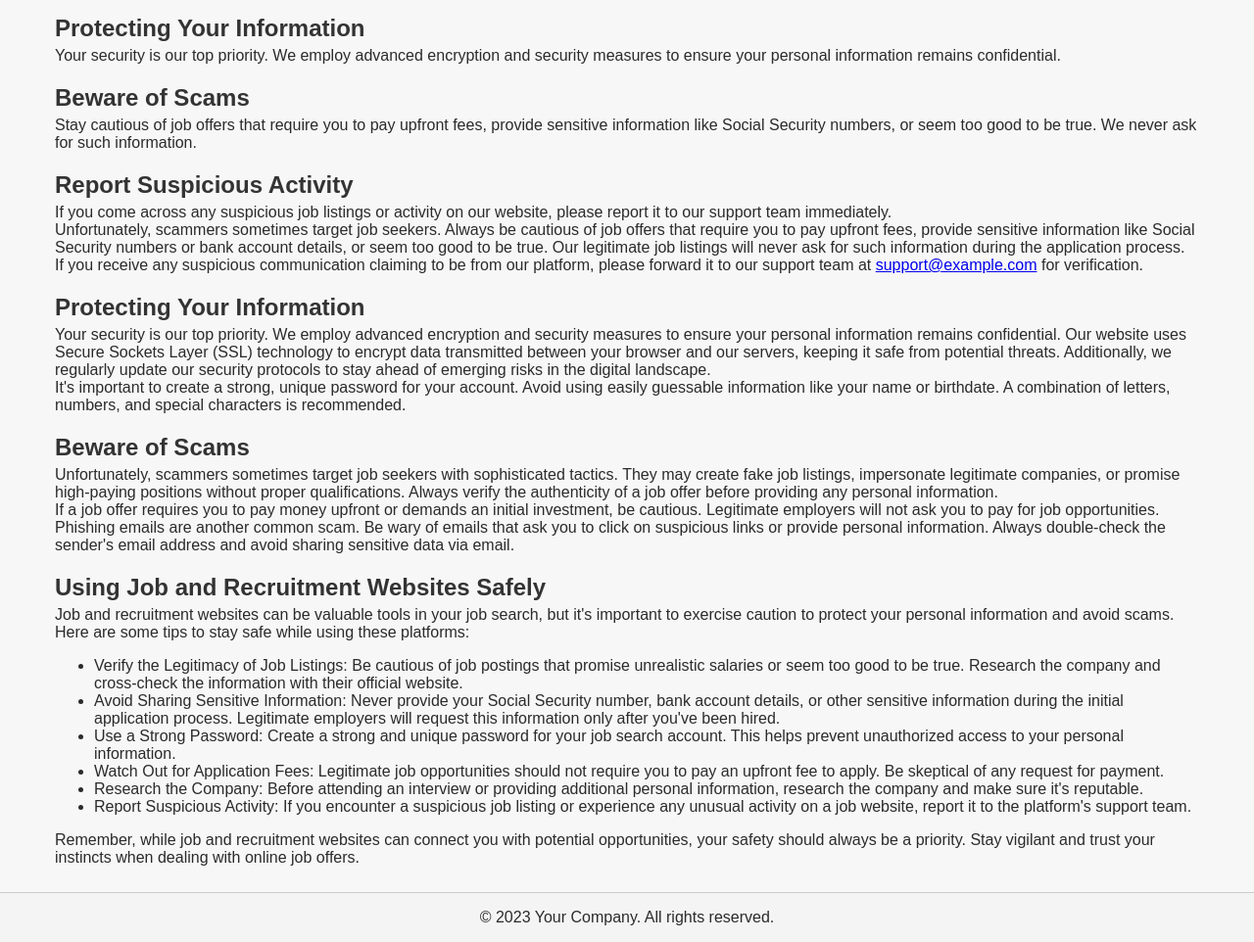
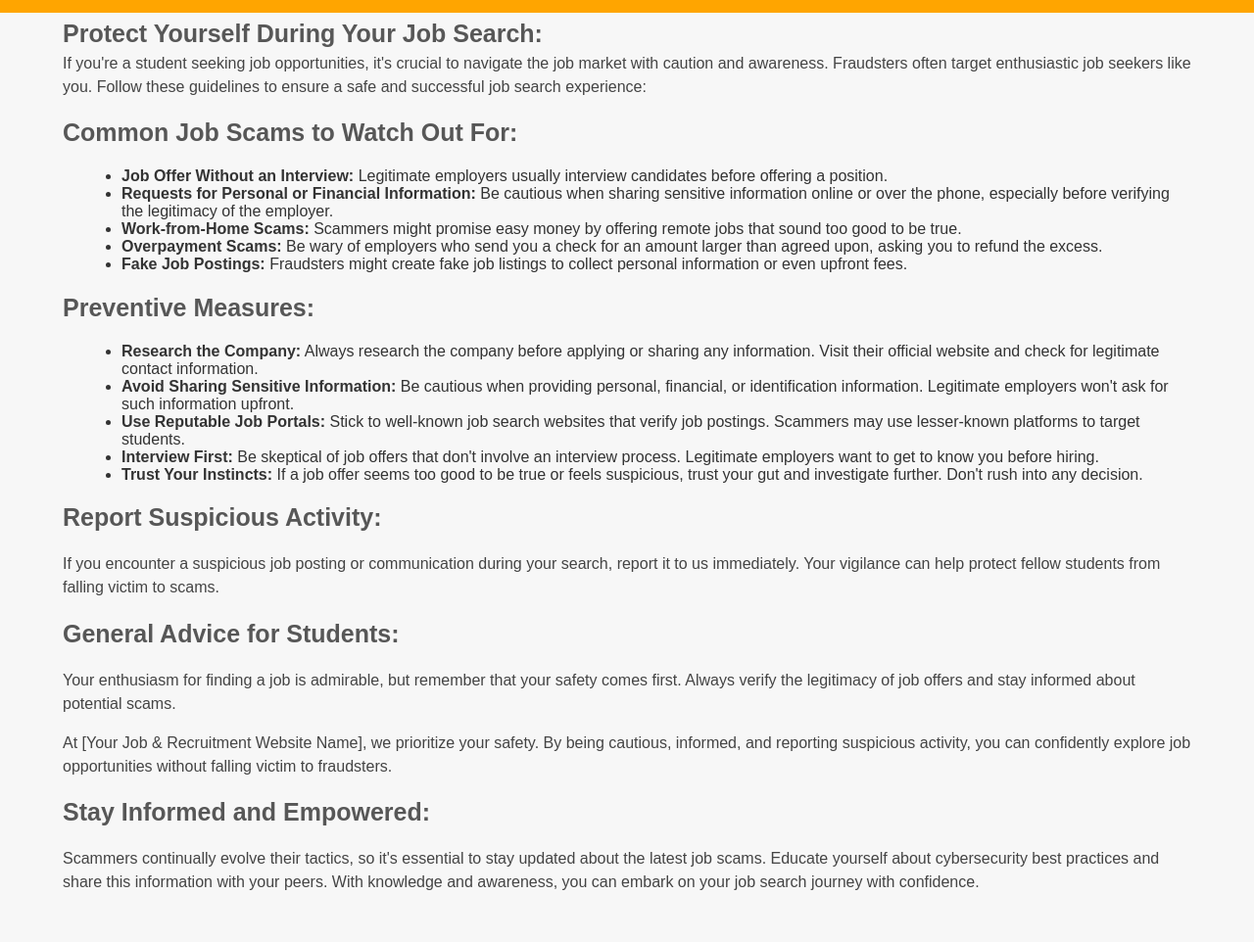
Before and after one commit to saurabh99t/spires-about-us-page, a plain HTML site: page index.html in a window 1280 px wide. Shown: the part 80-1042 px from the top of the page at 98% size. After the commit the page ends 1009 px from the top, so only its background shows below. Drawn offline with Linux system fonts and the light colour scheme.

Commit message:
Add files via upload

```diff
--- a/index.html
+++ b/index.html
@@ -1,201 +1,131 @@
+
+
+
+
+
+
+
+
+
+
+
+
+
+
 <!DOCTYPE html>
 <html lang="en">
 <head>
 <meta charset="UTF-8">
 <meta name="viewport" content="width=device-width, initial-scale=1.0">
-    <title>Fraud and Security</title>
+<title>Beware of Fraudsters</title>
 <style>
+    body {
+      font-family: Arial, sans-serif;
+      margin: 0;
+      padding: 0;
+      background-color: #f7f7f7;
+    }
+    header {
+      background-color: orange;
+      color: white;
+      text-align: center;
+      padding: 0.4rem;
+    }
 
 
+    #h2-top {
+        padding-top: 2px;
+        margin-top: 5px;
+        margin-bottom: 0;
+    }
+    .container {
+      max-width: 90%;
+      margin: 0 auto;
+      padding: 0 1rem;
+      /* background-color: white; */
+      /* box-shadow: 0px 0px 10px rgba(0, 0, 0, 0.1); */
+    }
+    h1 {
+      color: #ffffff;
+    }
+    h2 {
+      color: #575757;
+      font-size: 25px;
 
-/* ... Previous styles ... */
-
-/* Styling enhancements */
-body {
-    background-color: #f7f7f7;
-    /* color: #333; */
-    color: #2b2b2b; /* Updated font color */
-    font-family: "Arial", sans-serif; /* Updated font style */
+    }
+    ul {
+      list-style-type: disc;
+      margin-left: 20px;
+      color: #333;
+    }
+    p {
+      color: #444;
+      line-height: 1.5;
+      margin-top: 4px;
+    }
+    .important {
+      color: #d9534f;
+      font-weight: bold;
     }
 
-header {
-    /* background-color: #ff7b00; */
-    color: white;
-    text-align: center;
-    padding: 1rem 0;
-    animation: fadeInDown 1s ease;
+
+    .fade-in {
+    opacity: 0;
+    transform: translateY(20px);
+    animation: fadeInAnimation ease 1s forwards;
   }
 
-main {
-    max-width: 800px;
-    margin: 0 auto;
-    padding: 2rem;
-    animation: fadeIn 1s ease;
-}
-
-.content {
-    /* margin-bottom: 2rem; */
-    /* border: 1px solid #ccc; */
-    padding: 10px 1.5rem;
-    border-radius: 10px;
-    /* background-color: white; */
-    /* box-shadow: 0px 4px 8px rgba(0, 0, 0, 0.1); */
-    animation: fadeInUp 1s ease;
-}
-
-/* Keyframe animations */
-@keyframes fadeIn {
-    from {
+  @keyframes fadeInAnimation {
+    0% {
       opacity: 0;
       transform: translateY(20px);
     }
-    to {
+    100% {
       opacity: 1;
       transform: translateY(0);
     }
   }
 
-@keyframes fadeInDown {
-    from {
-        opacity: 0;
-        transform: translateY(-20px);
-    }
-    to {
-        opacity: 1;
-        transform: translateY(0);
-    }
-}
 
-@keyframes fadeInUp {
-    from {
-        opacity: 0;
-        transform: translateY(20px);
-    }
-    to {
-        opacity: 1;
-        transform: translateY(0);
-    }
-}
-
-/* ... Rest of the styles ... */
-
-
-
-
-        /* Reset some default styles for consistency */
-body, h1, h2, p {
-    margin: 0;
-    padding: 0;
-}
-
-body {
-    font-family: Arial, sans-serif;
-}
-
-header {
-    background-color: orange;
-    color: white;
-    text-align: center;
-    padding: 1rem 0;
-}
-
-main {
-    max-width: 95%;
-    margin: 0 auto;
-    padding: 1rem;
-}
-
-.content {
-    /* margin-bottom: 15px; */
-
-}
-
-h2 {
-    color: #333;
-    margin-bottom: 5px;
-}
-
-footer {
-    text-align: center;
-    padding: 1rem;
-    background-color: #f4f4f4;
-    border-top: 1px solid #ccc;
-}
-
-@media only screen and (max-width: 600px) {
-    main {
-        padding: 1rem;
-    }
-}
 
   </style>
 </head>
 <body>
   <header>
-        <h1>Fraud and Security</h1>
+    <h1 class="fade-in" >Beware of Fraudsters </h1>
   </header>
-    <main>
-        <section class="content">
-            <h2>Protecting Your Information</h2>
-            <p>Your security is our top priority. We employ advanced encryption and security measures to ensure your personal information remains confidential.</p>
-        </section>
-        <section class="content">
-            <h2>Beware of Scams</h2>
-            <p>Stay cautious of job offers that require you to pay upfront fees, provide sensitive information like Social Security numbers, or seem too good to be true. We never ask for such information.</p>
-        </section>
-        <section class="content">
-            <h2>Report Suspicious Activity</h2>
-            <p>If you come across any suspicious job listings or activity on our website, please report it to our support team immediately.</p>
-            <p>Unfortunately, scammers sometimes target job seekers. Always be cautious of job offers that require you to pay upfront fees, provide sensitive information like Social Security numbers or bank account details, or seem too good to be true. Our legitimate job listings will never ask for such information during the application process.</p>
-            <p>If you receive any suspicious communication claiming to be from our platform, please forward it to our support team at <a href="mailto:support@example.com">support@example.com</a> for verification.</p>
-        </section>
+  <div class="container fade-in">
+    <h2 id="h2-top">Protect Yourself During Your Job Search:</h2>
+    <p>If you're a student seeking job opportunities, it's crucial to navigate the job market with caution and awareness. Fraudsters often target enthusiastic job seekers like you. Follow these guidelines to ensure a safe and successful job search experience:</p>
 
-        <!-- ... Previous code ... -->
+    <h2>Common Job Scams to Watch Out For:</h2>
+    <ul>
+      <li><strong>Job Offer Without an Interview:</strong> Legitimate employers usually interview candidates before offering a position.</li>
+      <li><strong>Requests for Personal or Financial Information:</strong> Be cautious when sharing sensitive information online or over the phone, especially before verifying the legitimacy of the employer.</li>
+      <li><strong>Work-from-Home Scams:</strong> Scammers might promise easy money by offering remote jobs that sound too good to be true.</li>
+      <li><strong>Overpayment Scams:</strong> Be wary of employers who send you a check for an amount larger than agreed upon, asking you to refund the excess.</li>
+      <li><strong>Fake Job Postings:</strong> Fraudsters might create fake job listings to collect personal information or even upfront fees.</li>
+    </ul>
 
+    <h2>Preventive Measures:</h2>
+    <ul>
+      <li><strong>Research the Company:</strong> Always research the company before applying or sharing any information. Visit their official website and check for legitimate contact information.</li>
+      <li><strong>Avoid Sharing Sensitive Information:</strong> Be cautious when providing personal, financial, or identification information. Legitimate employers won't ask for such information upfront.</li>
+      <li><strong>Use Reputable Job Portals:</strong> Stick to well-known job search websites that verify job postings. Scammers may use lesser-known platforms to target students.</li>
+      <li><strong>Interview First:</strong> Be skeptical of job offers that don't involve an interview process. Legitimate employers want to get to know you before hiring.</li>
+      <li><strong>Trust Your Instincts:</strong> If a job offer seems too good to be true or feels suspicious, trust your gut and investigate further. Don't rush into any decision.</li>
+    </ul>
 
-    <section class="content">
-        <h2>Protecting Your Information</h2>
-        <p>Your security is our top priority. We employ advanced encryption and security measures to ensure your personal information remains confidential. Our website uses Secure Sockets Layer (SSL) technology to encrypt data transmitted between your browser and our servers, keeping it safe from potential threats. Additionally, we regularly update our security protocols to stay ahead of emerging risks in the digital landscape.</p>
-        <p>It's important to create a strong, unique password for your account. Avoid using easily guessable information like your name or birthdate. A combination of letters, numbers, and special characters is recommended.</p>
-    </section>
-    <section class="content">
-        <h2>Beware of Scams</h2>
-        <p>Unfortunately, scammers sometimes target job seekers with sophisticated tactics. They may create fake job listings, impersonate legitimate companies, or promise high-paying positions without proper qualifications. Always verify the authenticity of a job offer before providing any personal information.</p>
-        <p>If a job offer requires you to pay money upfront or demands an initial investment, be cautious. Legitimate employers will not ask you to pay for job opportunities.</p>
-        <p>Phishing emails are another common scam. Be wary of emails that ask you to click on suspicious links or provide personal information. Always double-check the sender's email address and avoid sharing sensitive data via email.</p>
-    </section>
+    <h2>Report Suspicious Activity:</h2>
+    <p>If you encounter a suspicious job posting or communication during your search, report it to us immediately. Your vigilance can help protect fellow students from falling victim to scams.</p>
 
+    <h2>General Advice for Students:</h2>
+    <p>Your enthusiasm for finding a job is admirable, but remember that your safety comes first. Always verify the legitimacy of job offers and stay informed about potential scams.</p>
 
+    <p>At [Your Job & Recruitment Website Name], we prioritize your safety. By being cautious, informed, and reporting suspicious activity, you can confidently explore job opportunities without falling victim to fraudsters.</p>
 
-    <!-- ... Previous code ... -->
-
-<section class="content">
-    <h2>Using Job and Recruitment Websites Safely</h2>
-    <p>Job and recruitment websites can be valuable tools in your job search, but it's important to exercise caution to protect your personal information and avoid scams.</p>
-    <p>Here are some tips to stay safe while using these platforms:</p>
-    <ul>
-        <li>Verify the Legitimacy of Job Listings: Be cautious of job postings that promise unrealistic salaries or seem too good to be true. Research the company and cross-check the information with their official website.</li>
-        <li>Avoid Sharing Sensitive Information: Never provide your Social Security number, bank account details, or other sensitive information during the initial application process. Legitimate employers will request this information only after you've been hired.</li>
-        <li>Use a Strong Password: Create a strong and unique password for your job search account. This helps prevent unauthorized access to your personal information.</li>
-        <li>Watch Out for Application Fees: Legitimate job opportunities should not require you to pay an upfront fee to apply. Be skeptical of any request for payment.</li>
-        <li>Research the Company: Before attending an interview or providing additional personal information, research the company and make sure it's reputable.</li>
-        <li>Report Suspicious Activity: If you encounter a suspicious job listing or experience any unusual activity on a job website, report it to the platform's support team.</li>
-    </ul>
-    <p>Remember, while job and recruitment websites can connect you with potential opportunities, your safety should always be a priority. Stay vigilant and trust your instincts when dealing with online job offers.</p>
-</section>
-
-<!-- ... Previous code ... -->
-
-
-
-
-</main>
-
-<!-- ... Rest of the code ... -->
-
-    </main>
-    <footer>
-        <p>&copy; 2023 Your Company. All rights reserved.</p>
-    </footer>
+    <h2>Stay Informed and Empowered:</h2>
+    <p>Scammers continually evolve their tactics, so it's essential to stay updated about the latest job scams. Educate yourself about cybersecurity best practices and share this information with your peers. With knowledge and awareness, you can embark on your job search journey with confidence.</p>
+  </div>
 </body>
 </html>
```
Lines whose indentation alone changed are shown as unchanged.
